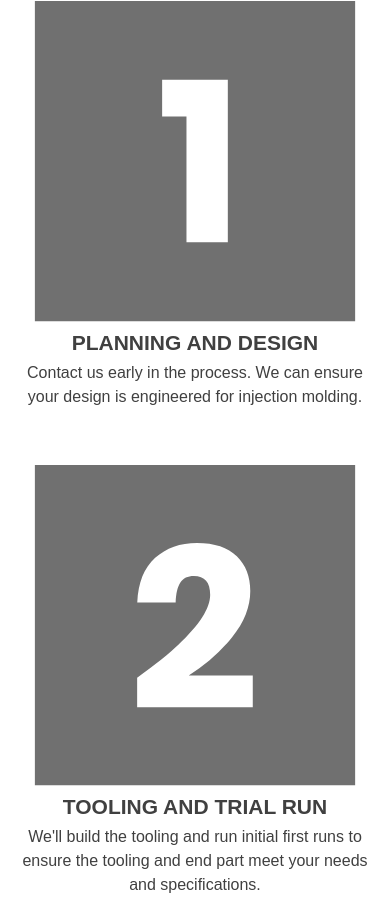
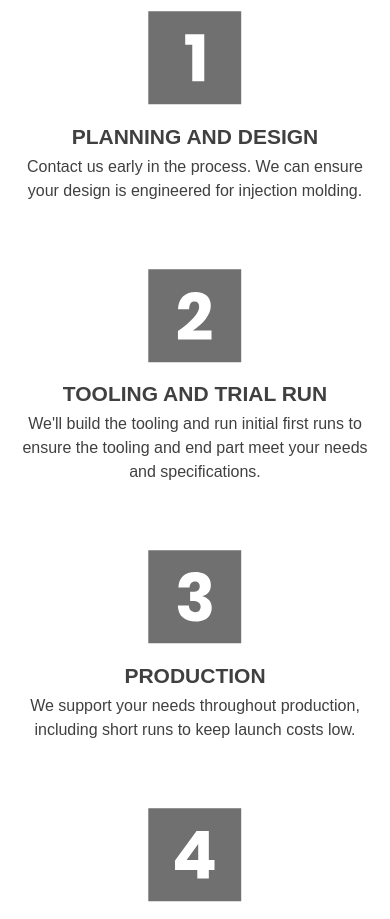
Before and after one commit to hovingadesign/reevesplastics, a plain HTML site: page index.html in a window 390 px wide. Shown: the part 3675-4594 px from the top of the page. Drawn offline with Linux system fonts and the light colour scheme; a web font is replaced by a local one.

Commit message:
Add files via upload
fixed home page number size/spacing on mobile

```diff
--- a/index.html
+++ b/index.html
@@ -113,28 +113,28 @@
     <p class="pad-none pad-two-vert">We invite you to engage with us early. Share your CAD models or existing parts, and witness how we suggest improvements that could redefine your product's market position. With Reeves Plastics, you avoid the pitfalls of disengagement and inadequate engineering support. Instead, you step into a partnership that understands your needs and shapes a success story that is as much ours as it is yours.</p>
     <div class="text-block">
       <div class="flex flex-align-center pad-one-vert">
-        <div class="flex-1-4 pad-one-sides text-mediumgrey"><svg viewBox="0 0 32 32" style="height: ; width: auto;"><use xlink:href="#icon-number-1" /></svg></div>
+        <div class="flex-1-4 pad-one text-mediumgrey"><svg viewBox="0 0 32 32" style="height: ; width: auto; max-width: 25vw;"><use xlink:href="#icon-number-1" /></svg></div>
         <div class="flex-3-4 text-left">
           <h3 class="uppercase pad-half-bottom">Planning and Design</h3>
           <p>Contact us early in the process. We can ensure your design is engineered for injection molding.</p>
         </div>
       </div>
       <div class="flex flex-align-center pad-one-vert">
-        <div class="flex-1-4 pad-one-sides text-mediumgrey"><svg viewBox="0 0 32 32" style="height: ; width: auto;"><use xlink:href="#icon-number-2" /></svg></div>
+        <div class="flex-1-4 pad-one text-mediumgrey"><svg viewBox="0 0 32 32" style="height: ; width: auto; max-width: 25vw;;"><use xlink:href="#icon-number-2" /></svg></div>
         <div class="flex-3-4 text-left">
           <h3 class="uppercase pad-half-bottom">tooling and trial run</h3>
           <p>We'll build the tooling and run initial first runs to ensure the tooling and end part meet your needs and specifications.</p>
         </div>
       </div>
       <div class="flex flex-align-center pad-one-vert">
-        <div class="flex-1-4 pad-one-sides text-mediumgrey"><svg viewBox="0 0 32 32" style="height: ; width: auto;"><use xlink:href="#icon-number-3" /></svg></div>
+        <div class="flex-1-4 pad-one text-mediumgrey"><svg viewBox="0 0 32 32" style="height: ; width: auto; max-width: 25vw;;"><use xlink:href="#icon-number-3" /></svg></div>
         <div class="flex-3-4 text-left">
           <h3 class="uppercase pad-half-bottom">production</h3>
           <p>We support your needs throughout production, including short runs to keep launch costs low.</p>
         </div>
       </div>
       <div class="flex flex-align-center pad-one-vert">
-        <div class="flex-1-4 pad-one-sides text-mediumgrey"><svg viewBox="0 0 32 32" style="height: ; width: auto;"><use xlink:href="#icon-number-4" /></svg></div>
+        <div class="flex-1-4 pad-one text-mediumgrey"><svg viewBox="0 0 32 32" style="height: ; width: auto; max-width: 25vw;;"><use xlink:href="#icon-number-4" /></svg></div>
         <div class="flex-3-4 text-left">
           <h3 class="uppercase pad-half-bottom">continued support and maintenance</h3>
           <p>Our partnership continues past initial production runs, providing support for both you and the tooling.</p>
```
